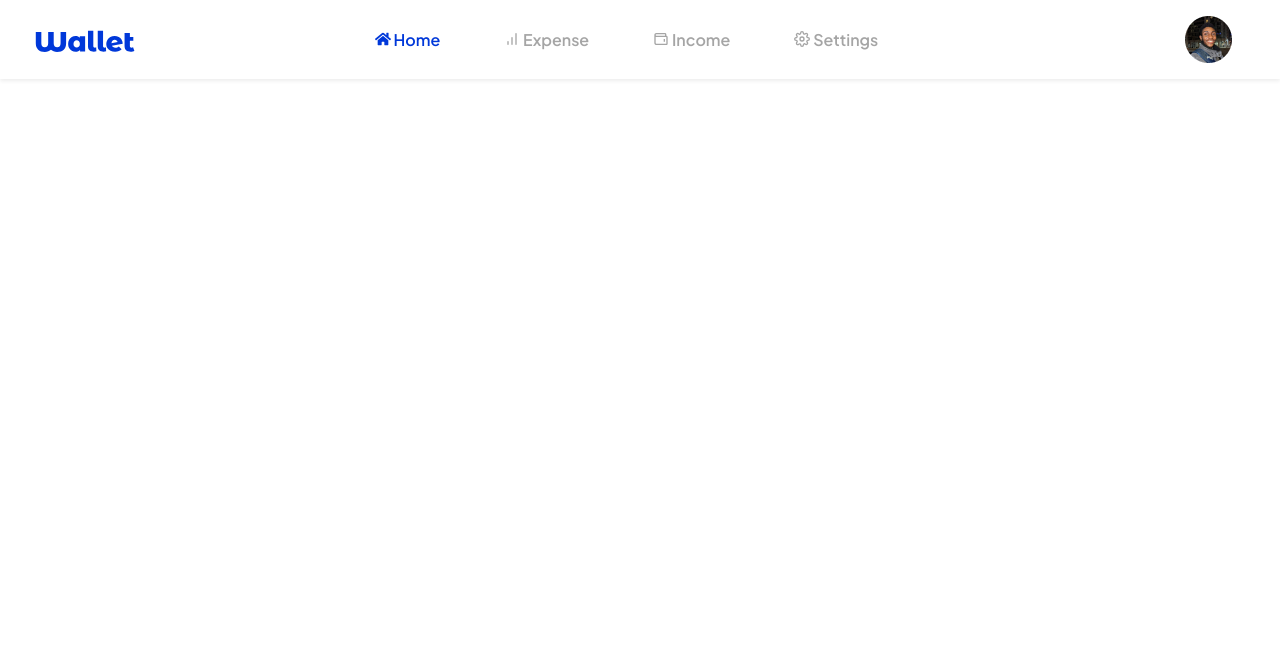
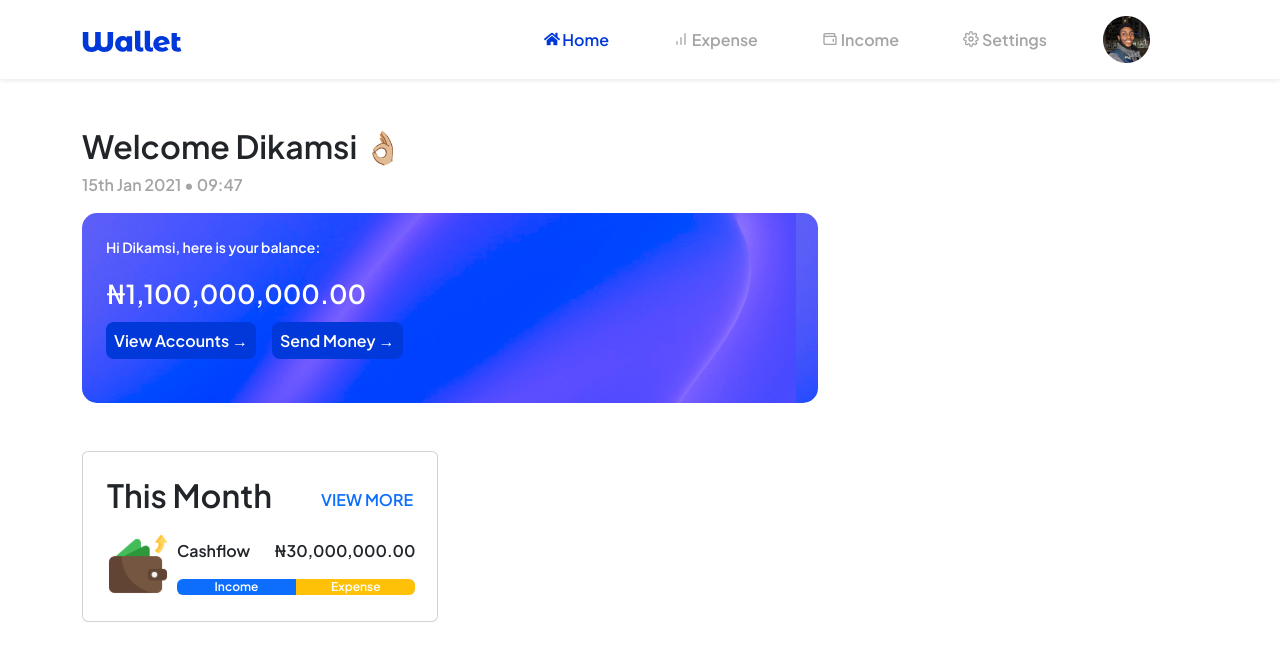
Before and after one commit to HenSetiawan/eact-expense, a React (Vite) app: page /income in a window 1280 px wide. Shown: the top 660 px of the page. Built offline with nearby package versions, Linux system fonts and the light colour scheme.

Commit message:
create cashflow component

```diff
--- a/src/App.jsx
+++ b/src/App.jsx
@@ -1,8 +1,27 @@
-import Navigationbar from './components/navbar/Navigationbar';
+import Navigationbar from "./components/navbar/Navigationbar";
+import Balancecard from "./components/balance/index";
+import CashflowCard from "./components/balance/CashflowCard";
+import { Container, Row, Col } from "react-bootstrap";
 function App() {
   return (
     <div className="App">
-      <Navigationbar/>
+      <Navigationbar />
+      <Container className="mt-5">
+        <Row>
+          <Col lg={8} xs={12}>
+            <div className="welcome-card">
+              <h2 className="font-jakarta-sans">Welcome Dikamsi 👌🏼</h2>
+              <p className="font-jakarta-sans font-secondary">
+                15th Jan 2021 • 09:47
+              </p>
+            </div>
+            <Balancecard />
+          </Col>
+        </Row>
+        <Row>
+          <CashflowCard/>
+        </Row>
+      </Container>
     </div>
   );
 }
--- a/src/assets/css/index.css
+++ b/src/assets/css/index.css
@@ -1,12 +1,56 @@
-@import url('https://fonts.googleapis.com/css2?family=Plus+Jakarta+Sans:wght@600&display=swap');
+@import url("https://fonts.googleapis.com/css2?family=Plus+Jakarta+Sans:wght@600&display=swap");
 
 .font-jakarta-sans {
-    font-family: 'Plus Jakarta Sans', sans-serif;
-    font-weight: 600;
-    font-size: 16px;
-    color: #A5A5A5;
+  font-family: "Plus Jakarta Sans", sans-serif;
+}
+
+.font-secondary {
+  color: #a5a5a5 !important;
+}
+
+.link-item {
+  font-weight: 600;
+  font-size: 16px;
+  color: #a5a5a5;
+}
+
+.title-name {
+  color: #01002e;
 }
 
 .font-active {
-    color: #0038D9;
+  color: #0038d9;
 }
+
+.balance-card {
+    background-image: url('../images/background.png');
+    height: 190px;
+    border-radius: 15px;
+}
+
+.balance-title {
+    color: white;
+    font-size: 14px;
+}
+
+.balance-number {
+    color: white;
+    font-size: 26px;
+}
+
+.button-balance {
+    background-color: #0038d9;
+    border: none;
+    color: white;
+    border-radius: 8px;
+    text-decoration: none;
+}
+
+.button-balance:hover {
+    color: white;
+}
+
+.wallet-icon {
+    width: 66px;
+    height: 66px;
+}
--- /dev/null
+++ b/src/components/balance/CashflowCard.jsx
@@ -0,0 +1,45 @@
+import React from "react";
+import {Col, Card, ProgressBar } from "react-bootstrap";
+import wallet from "../../assets/images/wallet.svg";
+
+function CashflowCard() {
+  return (
+      <Col lg={4} className="mt-5">
+        <Card className="p-4 font-jakarta-sans">
+          <div className="head-cashflow d-flex align-items-center justify-content-between">
+            <h2>This Month</h2>
+            <a href="" className="text-decoration-none">
+              VIEW MORE
+            </a>
+          </div>
+          <div className="body-cashlow d-flex">
+            <img src={wallet} alt="wallet icons" className="wallet-icon mt-2" />
+            <div className="ms-2 mt-3">
+              <div className="d-flex">
+                <p>Cashflow</p>
+                <p className="ms-4">₦30,000,000.00</p>
+              </div>
+              <div>
+                <ProgressBar>
+                  <ProgressBar
+                    variant="primary"
+                    now={50}
+                    key={1}
+                    label={"Income"}
+                  />
+                  <ProgressBar
+                    variant="warning"
+                    now={50}
+                    key={2}
+                    label={"Expense"}
+                  />
+                </ProgressBar>
+              </div>
+            </div>
+          </div>
+        </Card>
+      </Col>
+  );
+}
+
+export default CashflowCard;
--- /dev/null
+++ b/src/components/balance/index.jsx
@@ -0,0 +1,19 @@
+import React from "react";
+
+function index() {
+  return (
+    <div className="balance-card p-4 font-jakarta-sans">
+      <p className="balance-title">Hi Dikamsi, here is your balance:</p>
+      <p className="balance-number">₦1,100,000,000.00</p>
+      <a className="button-balance me-3 p-2" href="#">
+        {" "}
+        View Accounts &rarr;
+      </a>
+      <a className="button-balance p-2" href="">
+        Send Money &rarr;
+      </a>
+    </div>
+  );
+}
+
+export default index;
--- a/src/components/navbar/Navigationbar.jsx
+++ b/src/components/navbar/Navigationbar.jsx
@@ -10,7 +10,6 @@ import Navbar from 'react-bootstrap/Navbar';
 
 function Navigationbar() {
   return (
-    <div className="App">
       <Navbar expand="lg" className="shadow-sm py-3">
         <Container>
           <Navbar.Brand href="#home">
@@ -18,19 +17,18 @@ function Navigationbar() {
           </Navbar.Brand>
           <Navbar.Toggle aria-controls="basic-navbar-nav" />
           <Navbar.Collapse id="basic-navbar-nav">
-            <Nav className="mx-auto">
-              <Nav.Link href="#home" className="font-jakarta-sans me-5 font-active"><FaHome className="mb-1" /> Home</Nav.Link>
-              <Nav.Link href="#link" className="font-jakarta-sans me-5"><FiBarChart className="mb-1"/> Expense</Nav.Link>
-              <Nav.Link href="#link" className="font-jakarta-sans me-5"><BiWallet className="mb-1" /> Income</Nav.Link>
-              <Nav.Link href="#link" className="font-jakarta-sans me-5"><FiSettings className="mb-1" /> Settings</Nav.Link>
+            <Nav className="ms-auto">
+              <Nav.Link href="#home" className="font-jakarta-sans link-item me-5 font-active"><FaHome className="mb-1" /> Home</Nav.Link>
+              <Nav.Link href="#link" className="font-jakarta-sans link-item me-5"><FiBarChart className="mb-1"/> Expense</Nav.Link>
+              <Nav.Link href="#link" className="font-jakarta-sans link-item me-5"><BiWallet className="mb-1" /> Income</Nav.Link>
+              <Nav.Link href="#link" className="font-jakarta-sans link-item me-5"><FiSettings className="mb-1" /> Settings</Nav.Link>
             </Nav>
           </Navbar.Collapse>
-        </Container>
         <div className="profile me-5">
           <img src={profile} alt="profile"/>
         </div>
+        </Container>
       </Navbar>
-    </div>
   );
 }
 
```
Also changed, not shown: src/assets/images/background.png (added), src/assets/images/wallet.svg (added).
